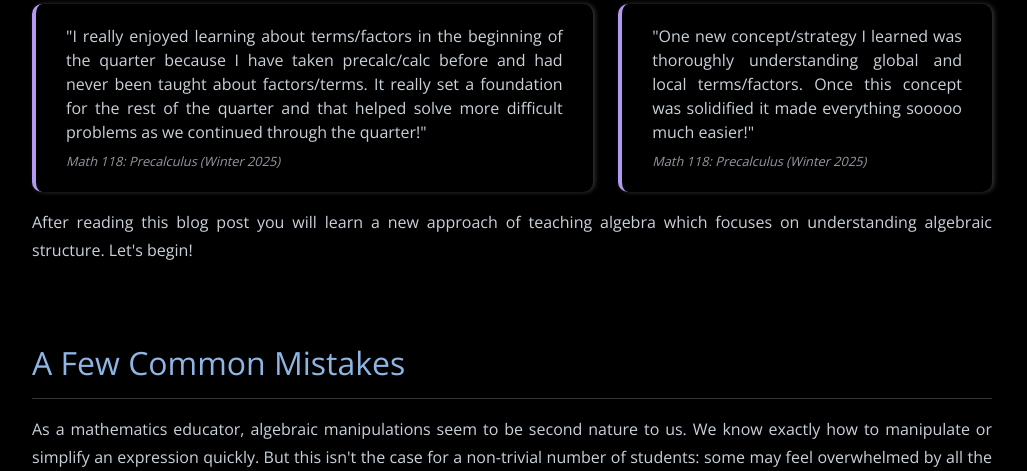
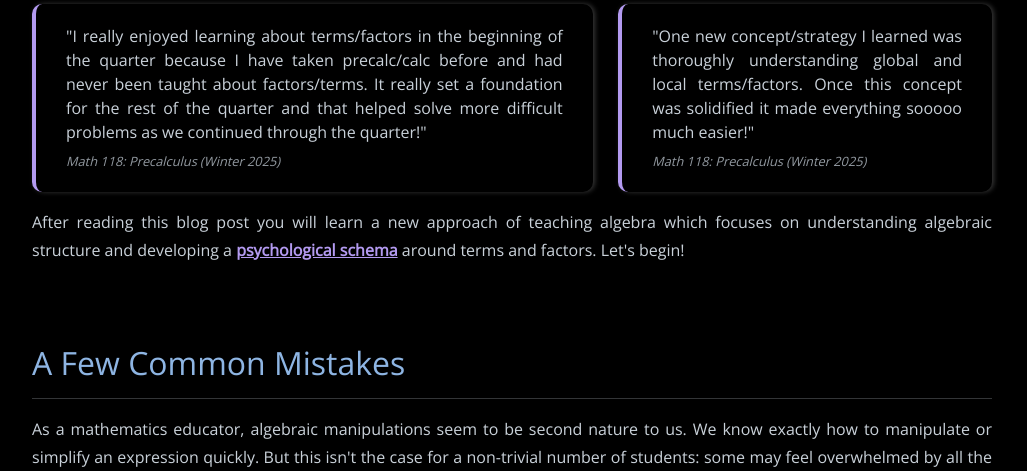
Before and after one commit to swrlly/swrlly.com, a Flask app: page /blog/teaching-algebra-to-avoid-common-mistakes-terms-and-factors in a window 1280 px wide. Shown: the part 1133-1604 px from the top of the page, without its empty margins (128-1155 px from the left). Run offline with Flask 3, Linux system fonts and the light colour scheme; some libraries are stand-ins or nearby versions.

Commit message:
small ui stuff left

```diff
--- a/templates/swrlly/blog/teaching-algebra-to-avoid-common-mistakes-terms-and-factors.html
+++ b/templates/swrlly/blog/teaching-algebra-to-avoid-common-mistakes-terms-and-factors.html
@@ -41,33 +41,33 @@
             <p class="toc_title">Contents</p>
             <ol class="toc_list">
                 <li class="toc_li">
-                    <a class="toc_link_style" href="factors-introduction">Introduction</a>
+                    <a class="toc_link_style" href="#factors-introduction">Introduction</a>
                 </li>
                 <li class="toc_li">
-                    <a class="toc_link_style" href="a-few-commmon-mistakes">A Few Common Mistakes</a>
+                    <a class="toc_link_style" href="#a-few-commmon-mistakes">A Few Common Mistakes</a>
                 </li>
                 <li class="toc_li">
-                    <a class="toc_link_style" href="method-terms-and-factors-and-their-context">Method: Terms and Factors and Their Context</a>
+                    <a class="toc_link_style" href="#method-terms-and-factors-and-their-context">Method: Terms and Factors and Their Context</a>
                     <ul class="toc_ul">
-                        <li class="toc_li"><a class="toc_link_style" href="term-and-factors">Terms and Factors</a></li>
-                        <li class="toc_li"><a class="toc_link_style" href="global-and-local-context">Global and Local Context</a></li>
-                        <li class="toc_li"><a class="toc_link_style" href="term-structure-before-factor-structure">Term Structure Before Factor Structure</a></li>
+                        <li class="toc_li"><a class="toc_link_style" href="#term-and-factors">Terms and Factors</a></li>
+                        <li class="toc_li"><a class="toc_link_style" href="#global-and-local-context">Global and Local Context</a></li>
+                        <li class="toc_li"><a class="toc_link_style" href="#term-structure-before-factor-structure">Term Structure Before Factor Structure</a></li>
                     </ul>
                 </li>
 
                 <li class="toc_li">
-                    <a class="toc_link_style" href="application-law-introduction-and-avoiding-mistakes">Application: Law Introduction and Avoiding Mistakes</a>
+                    <a class="toc_link_style" href="#application-law-introduction-and-avoiding-mistakes">Application: Law Introduction and Avoiding Mistakes</a>
                     <ul class="toc_ul">
-                        <li class="toc_li"><a class="toc_link_style" href="fraction-cancellation">Fraction Cancellation</a></li>
-                        <li class="toc_li"><a class="toc_link_style" href="distributive-law">Distributive Law</a></li>
-                        <li class="toc_li"><a class="toc_link_style" href="exponents">Exponents</a></li>
-                        <li class="toc_li"><a class="toc_link_style" href="zero-product-property">Zero Product Property</a></li>
+                        <li class="toc_li"><a class="toc_link_style" href="#fraction-cancellation">Fraction Cancellation</a></li>
+                        <li class="toc_li"><a class="toc_link_style" href="#distributive-law">Distributive Law</a></li>
+                        <li class="toc_li"><a class="toc_link_style" href="#exponents">Exponents</a></li>
+                        <li class="toc_li"><a class="toc_link_style" href="#zero-product-property">Zero Product Property</a></li>
                     </ul>
                 </li>
                 <li class="toc_li">
                     <a class="toc_link_style" href="factors-conclusion">Conclusion</a>
                     <ul class="toc_ul">
-                        <li class="toc_li"><a class="toc_link_style" href="final-notes">Final Notes</a></li>
+                        <li class="toc_li"><a class="toc_link_style" href="#final-notes">Final Notes</a></li>
                     </ul>
                 </li>
             </ol>
@@ -186,7 +186,7 @@
         </blockquote>
     </div>
 
-    <p>After reading this blog post you will learn a new approach of teaching algebra which focuses on understanding algebraic structure. Let's begin!</p>
+    <p>After reading this blog post you will learn a new approach of teaching algebra which focuses on understanding algebraic structure and developing a <b><a href="https://www.educationcorner.com/schema-theory/">psychological schema</a></b> around terms and factors. Let's begin!</p>
 
     <h2 id="a-few-commmon-mistakes" class="blog-h2">A Few Common Mistakes</h2><hr>
 
@@ -558,7 +558,7 @@
 
     <p>Last but certainly not least, the zero product property.</p>
 
-    <p>Anytime you introduce a law, frame it from the point of view of term/factors. Doing this throughout the school semester/quarter gives students a unified framework to analyze and rememeber laws instead of a seemingly disparate set of laws to memorize.</p>
+    <p>Anytime you introduce a law, frame it from the point of view of term/factors. Doing this throughout the school semester/quarter gives students a unified framework to analyze and remember laws instead of a seemingly disparate set of laws to memorize.</p>
 
     <div class="math-def">
         The <b>zero-product property</b> says \[A\cdot B = 0 \qquad \text{if and only if}\qquad A = 0 \quad \text{and/or} \quad B = 0\]
@@ -598,7 +598,7 @@
         </ol>
     </p>
 
-    <p>The advantage of this approach is as an educator, you have a unified framework to analyze student misapplications of math laws and to explain why common mistakes are mistakes. Moreover, you now know how to describe math laws from the perspective of term/factor structure and context instead of writing down equations to memorize and use. And most importantly, because you have incoporated the language of terms/factors throughout the quarter, you are helping students build a <b><a href="https://www.educationcorner.com/schema-theory/">psychological schema</a></b> throughout the quarter that relates all the diverse mathematical rules under one lens. Imagine coming to class every day as a student and you know to expect some type of analysis on terms/factors, just with different laws and expressions. Prior knowledge supports new learning.</p>
+    <p>The advantage of this approach is as an educator, you have a unified framework to analyze student misapplications of math laws and to explain why common mistakes are mistakes. Moreover, you now know how to describe math laws from the perspective of term/factor structure and context instead of writing down equations to memorize and use. And most importantly, because you have incoporated the language of terms/factors throughout the quarter, you are helping students build a term/factor <a href="https://www.educationcorner.com/schema-theory/">schema</a> throughout the quarter that relates all the diverse mathematical rules under one lens. Imagine coming to class every day as a student and you know to expect some type of analysis on terms/factors, just with different laws and expressions. Prior knowledge supports new learning.</p>
 
     <p>And as a student (if you are one, reading this), you have a framework to truly understand what laws are saying and to be able to break down complex problems into it's building blocks: terms and factors. When you are confused on an algebra problem or getting stuck, ask yourself "Have I identified the terms/factors yet?" If not, try it! The terms/factors become simpler as you zoom in more and more, and maybe you can start analyzing the structure on a local context of the problem instead of the global context.</p>
 
```
